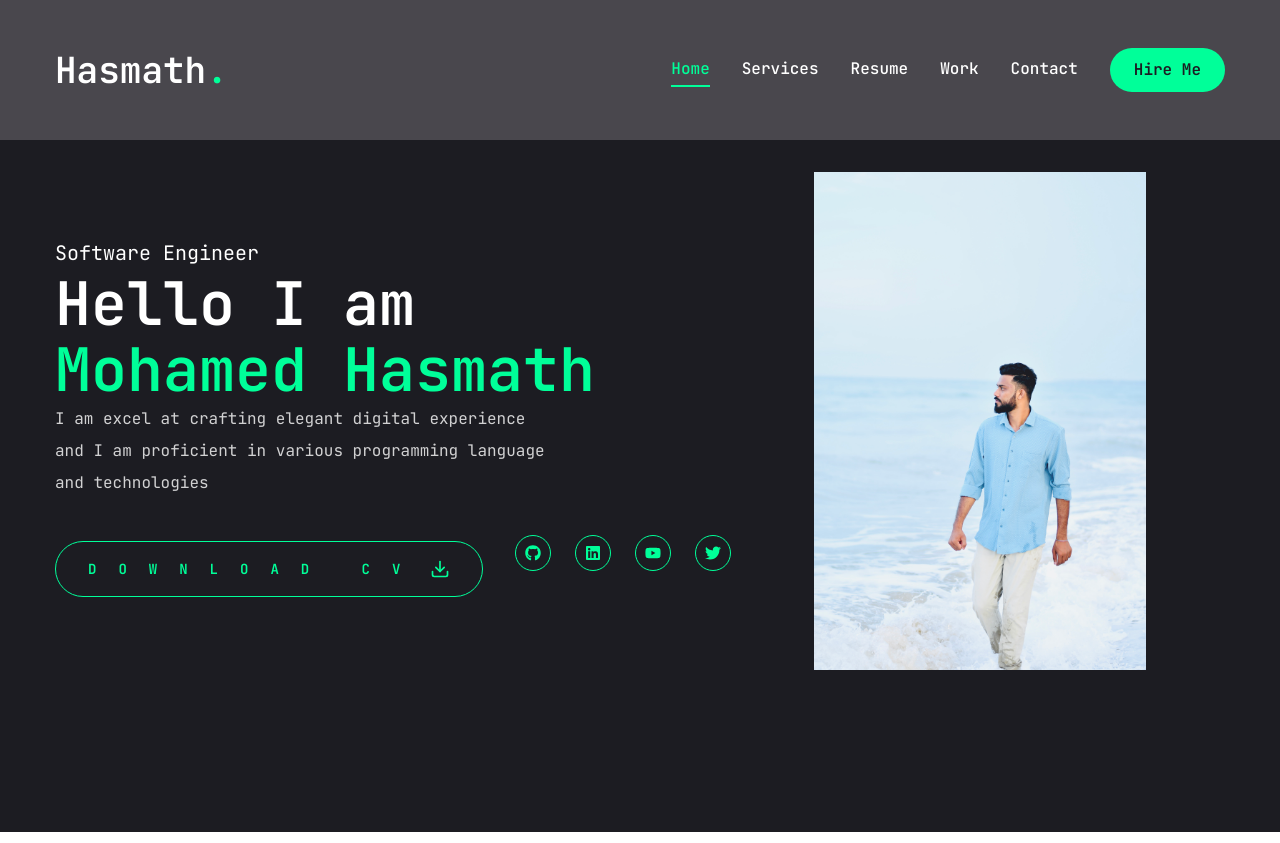
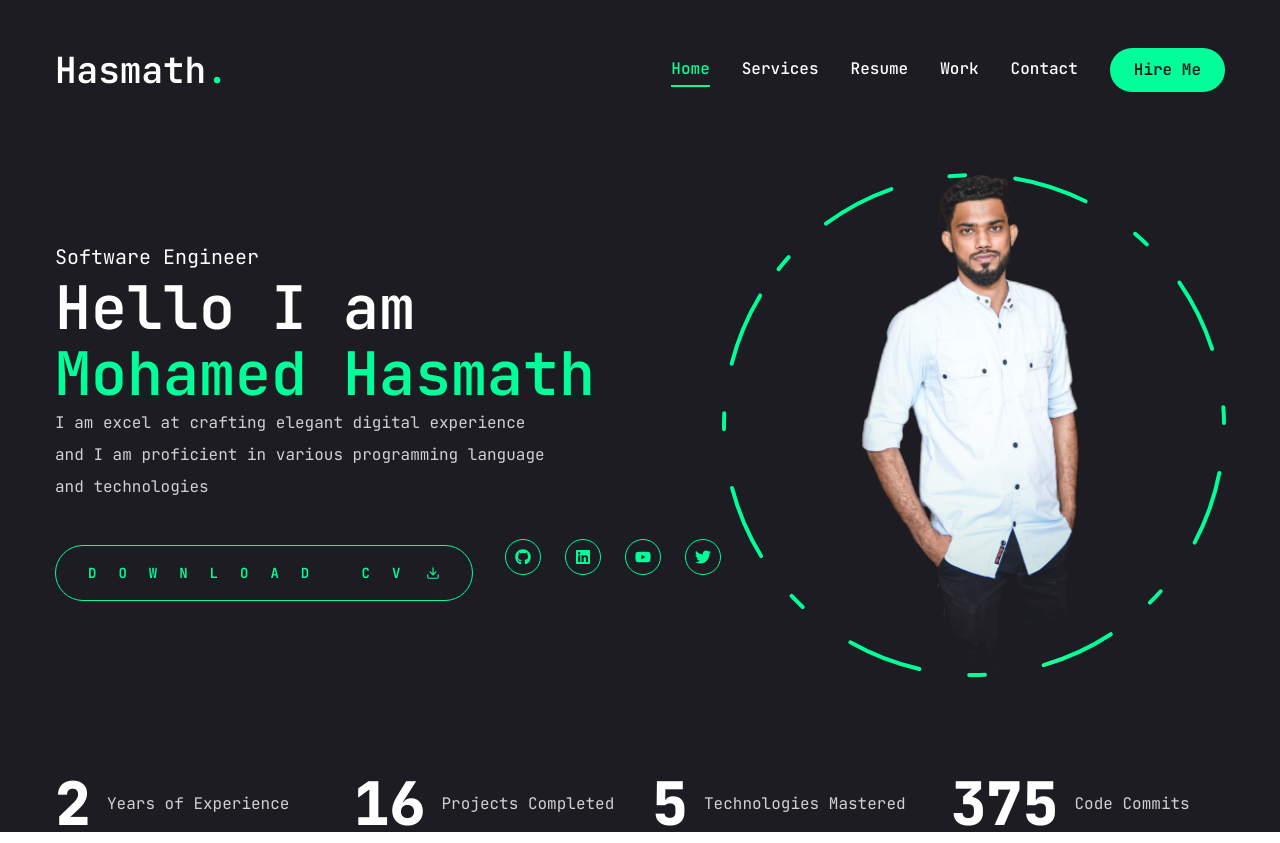
Before and after one commit to HasuHasmath/portfolio_hasmath, a Next.js app: page / in a window 1280 px wide. Before the commit the page ends 800 px from the top, so only its background shows below. Built offline with nearby package versions, Linux system fonts and the light colour scheme.

Commit message:
end of homepage

```diff
--- a/app/page.js
+++ b/app/page.js
@@ -4,6 +4,7 @@
 // components
 import Socials from "@/components/Socials";
 import Photo from "@/components/Photo";
+import Stats from "@/components/Stats";
 
 const Home = () => {
   return (
@@ -24,10 +25,10 @@
               <Button
                 variant="outline"
                 size="lg"
-                className="uppercase flex items-center gap-2"
+                className="uppercase flex items-center gap-1"
               >
                 <span>Download CV</span>
-                <FiDownload className="text-xl" />
+                <FiDownload className="text-l" />
               </Button>
               <div className="mb-8 xl:mb-8">
                 <Socials
@@ -42,6 +43,7 @@
           </div>
         </div>
       </div>{" "}
+      <Stats />
     </section>
   );
 };
--- a/components/Header.jsx
+++ b/components/Header.jsx
@@ -7,7 +7,7 @@
 
 const Header = () => {
   return (
-    <header className="py-8 xl:py-12 text-white bg-pink-50/20">
+    <header className="py-8 xl:py-12 text-white">
       <div className="container mx-auto flex justify-between items-center">
         {/* logo */}
         <Link href="/">
@@ -32,7 +32,6 @@
       </div>
     </header>
   );
-  Header;
 };
 
 export default Header;
--- a/components/MobileNav.jsx
+++ b/components/MobileNav.jsx
@@ -39,7 +39,7 @@
         {/* logo */}
         <div className="mt-32 mb-40 text-center text-2xl">
           <Link href="/">
-            <h1 className="text-4xl font-semibold">
+            <h1 className="text-3xl font-semibold">
               Mohamed <span className="text-accent">Hasmath.</span>
             </h1>
           </Link>
--- a/components/Photo.jsx
+++ b/components/Photo.jsx
@@ -10,14 +10,15 @@
         animate={{ opacity: 1 }}
         transition={{ delay: 2, duration: 0.4, ease: "easeIn" }}
       >
+        {/* image */}
         <motion.div
           initial={{ opacity: 0 }}
           animate={{ opacity: 1 }}
           transition={{ delay: 2.4, duration: 0.4, ease: "easeInOut" }}
-          className="w-[298px] h-[298px] xl:w-[498px] xl:h-[498px] mix-blend-lighten"
+          className="w-[298px] h-[298px] xl:w-[498px] xl:h-[498px] mix-blend-lighten absolute"
         >
           <Image
-            src="/assets/profile.jpeg"
+            src="/assets/profile.JPG"
             priority
             quality={100}
             fill
@@ -25,6 +26,34 @@
             className="object-contain"
           />
         </motion.div>
+
+        {/* circle */}
+        <motion.svg
+          className="w-[300px] xl:w-[506px] h=[300px] xl:h[506px]"
+          fill="transparent"
+          viewBox="0 0 506 506"
+          xmlns="http://www.w3.org/2000/svg"
+        >
+          <motion.circle
+            cx="253"
+            cy="253"
+            r="250"
+            stroke="#00ff99"
+            strokeWidth="4"
+            strokeLinecap="round"
+            strokeLinejoin="round"
+            initial={{ strokeDasharray: "24 10 0 0 " }}
+            animate={{
+              strokeDasharray: ["15 120 25 25", "16 25 92 72", "4 250 22 22"],
+              rotate: [120, 360],
+            }}
+            transition={{
+              duration: 20,
+              repeat: Infinity,
+              repeatType: "reverse",
+            }}
+          />
+        </motion.svg>
       </motion.div>
     </div>
   );
--- /dev/null
+++ b/components/Stats.jsx
@@ -0,0 +1,56 @@
+"use client";
+import CountUp from "react-countup";
+
+const stats = [
+  {
+    num: "2",
+    text: "Years of Experience",
+  },
+  {
+    num: "16",
+    text: "Projects Completed",
+  },
+  {
+    num: "5",
+    text: "Technologies Mastered",
+  },
+  {
+    num: "378",
+    text: "Code Commits",
+  },
+];
+
+const Stats = () => {
+  return (
+    <section className="pt-4 pb-12 xl:pt-0 xl:pb-0">
+      <div className="container mx-auto">
+        <div className="flex flex-wrap gap-6 max-w-[80vw] mx-auto xl:max-w-none">
+          {stats.map((item, index) => {
+            return (
+              <div
+                className="flex-1 flex gap-4 items-center justify-center xl:justify-start"
+                key={index}
+              >
+                <CountUp
+                  end={item.num}
+                  duration={5}
+                  delay={2}
+                  className="text-4xl xl:text-6xl font-extrabold"
+                />
+                <p
+                  className={`${
+                    item.text.length < 15 ? "max-w-[100px]" : "max-w-[150px]"
+                  }leading-snug text-white/80`}
+                >
+                  {item.text}
+                </p>
+              </div>
+            );
+          })}
+        </div>
+      </div>
+    </section>
+  );
+};
+
+export default Stats;
--- a/package.json
+++ b/package.json
@@ -21,6 +21,7 @@
     "lucide-react": "^0.542.0",
     "next": "14.2.32",
     "react": "^18",
+    "react-countup": "^6.5.3",
     "react-dom": "^18",
     "react-icons": "^5.5.0",
     "tailwind-merge": "^3.3.1",
```
Also changed, not shown: public/assets/profile.JPG (added), 1 other file (tests, documents, lock files or other folders).
